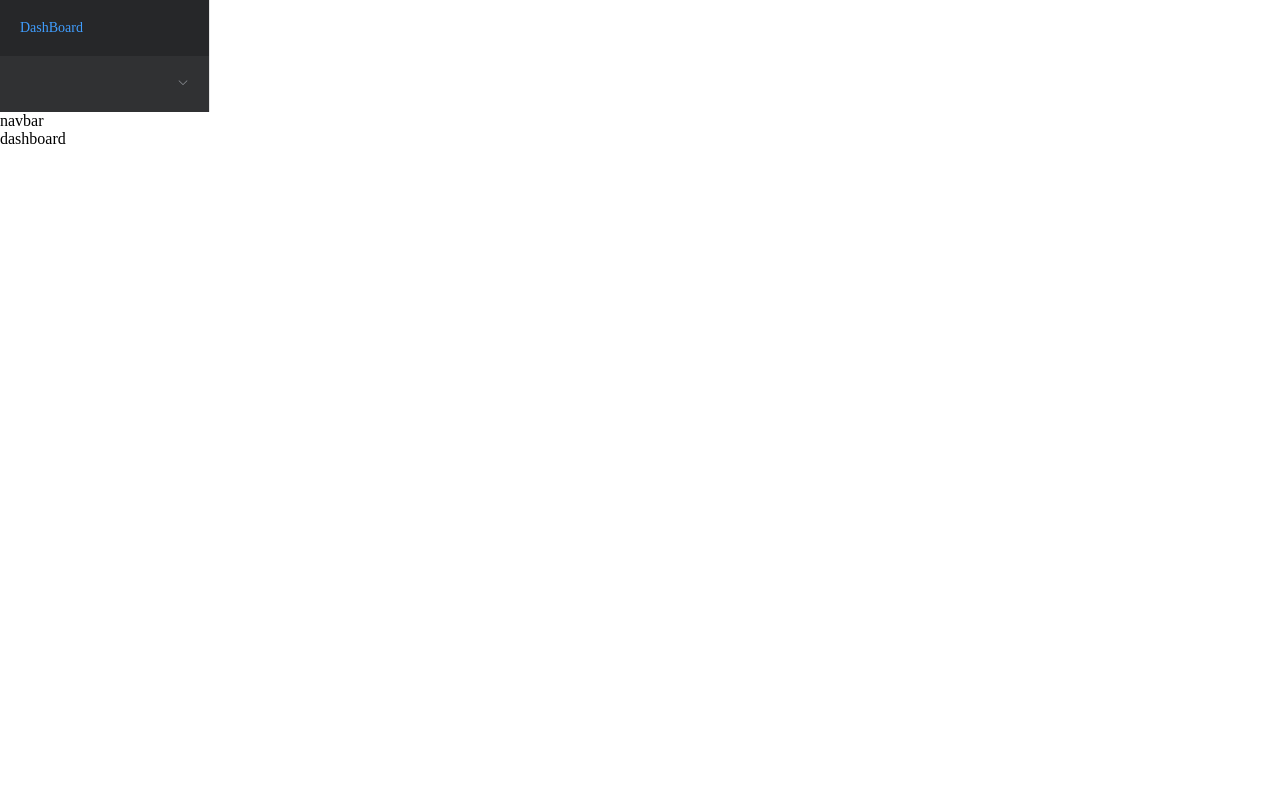
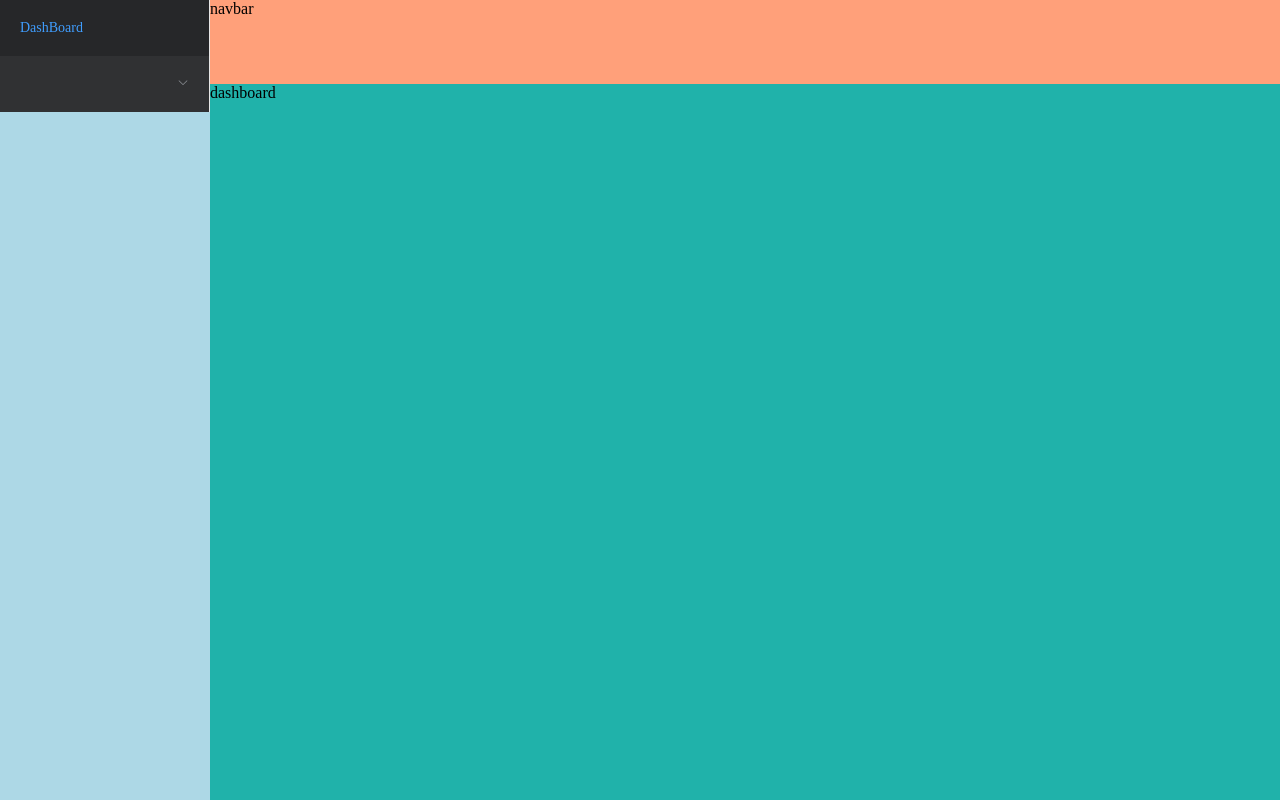
Before and after one commit to liunanchenFYJJ/tsc-vue-demo, a Vue app: page /#/dashboard in a window 1280 px wide. Built offline with nearby package versions, Linux system fonts and the light colour scheme.

Commit message:
update layout

```diff
--- a/src/layout/index.vue
+++ b/src/layout/index.vue
@@ -8,11 +8,18 @@
  -->
 <template>
   <div id="layout">
-    <nav>
+    <div id="left">
       <side-bar></side-bar>
-    </nav>
-    <nav-bar></nav-bar>
-    <router-view></router-view>
+    </div>
+    <div id="right">
+      <div id="header">
+        <nav-bar></nav-bar>
+      </div>
+      <div id="content">
+        <router-view></router-view>
+      </div>
+      <!-- <div id="footer">footer</div> -->
+    </div>
   </div>
 </template>
 <script>
@@ -26,6 +33,27 @@ export default {
 </script>
 <style lang="scss" scoped>
   #layout {
+    display: flex;
+    height: 100%;
+    #left {
+      height: 100%;
+      background: lightblue;
+    }
+    #right {
+      height: 100%;
+      width: 100%;
+      background: lightpink;
+      #header {
+        height: 84px;
+        background: lightsalmon;
+      }
+      #content {
+        height: calc(100% - 84px);
+        background: lightseagreen;
+      }
+      #footer {
 
+      }
+    }
   }
 </style>
```
